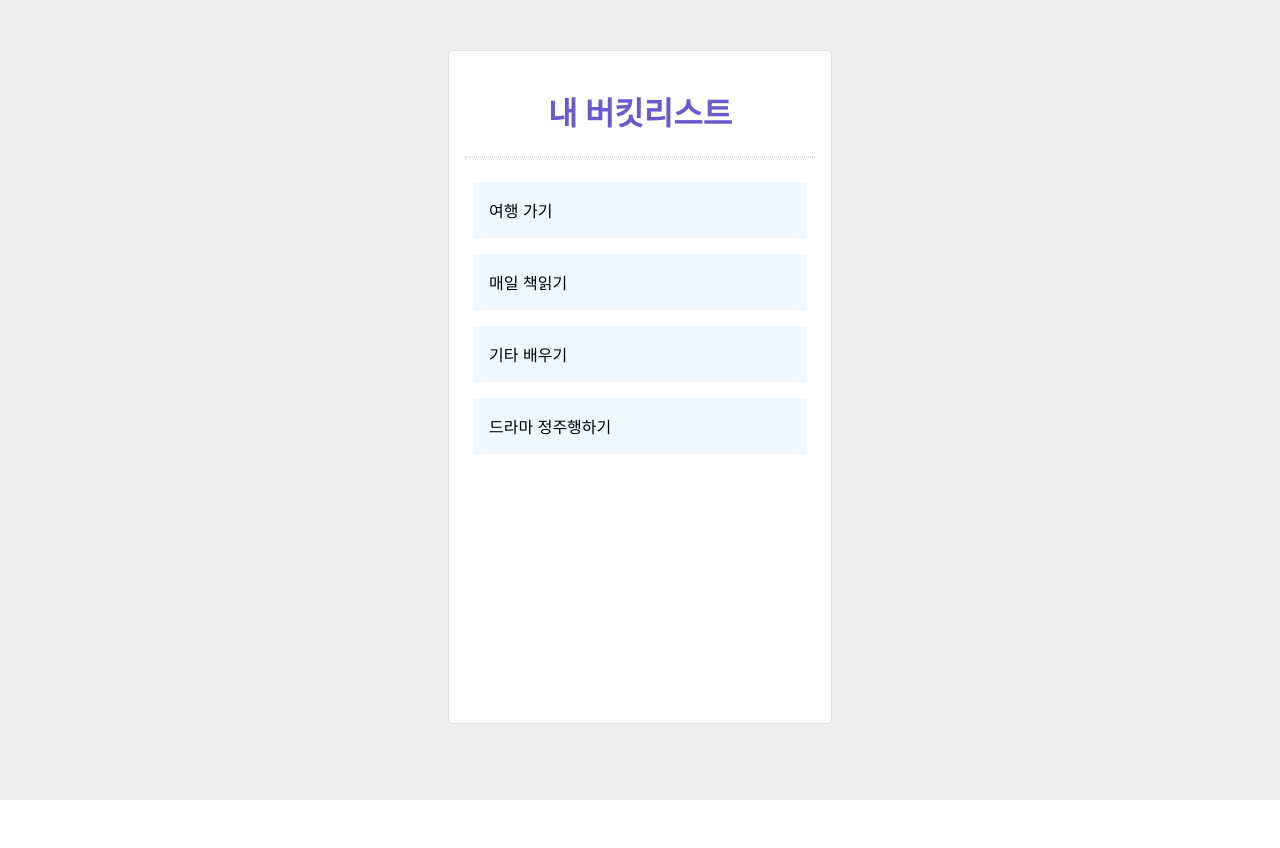
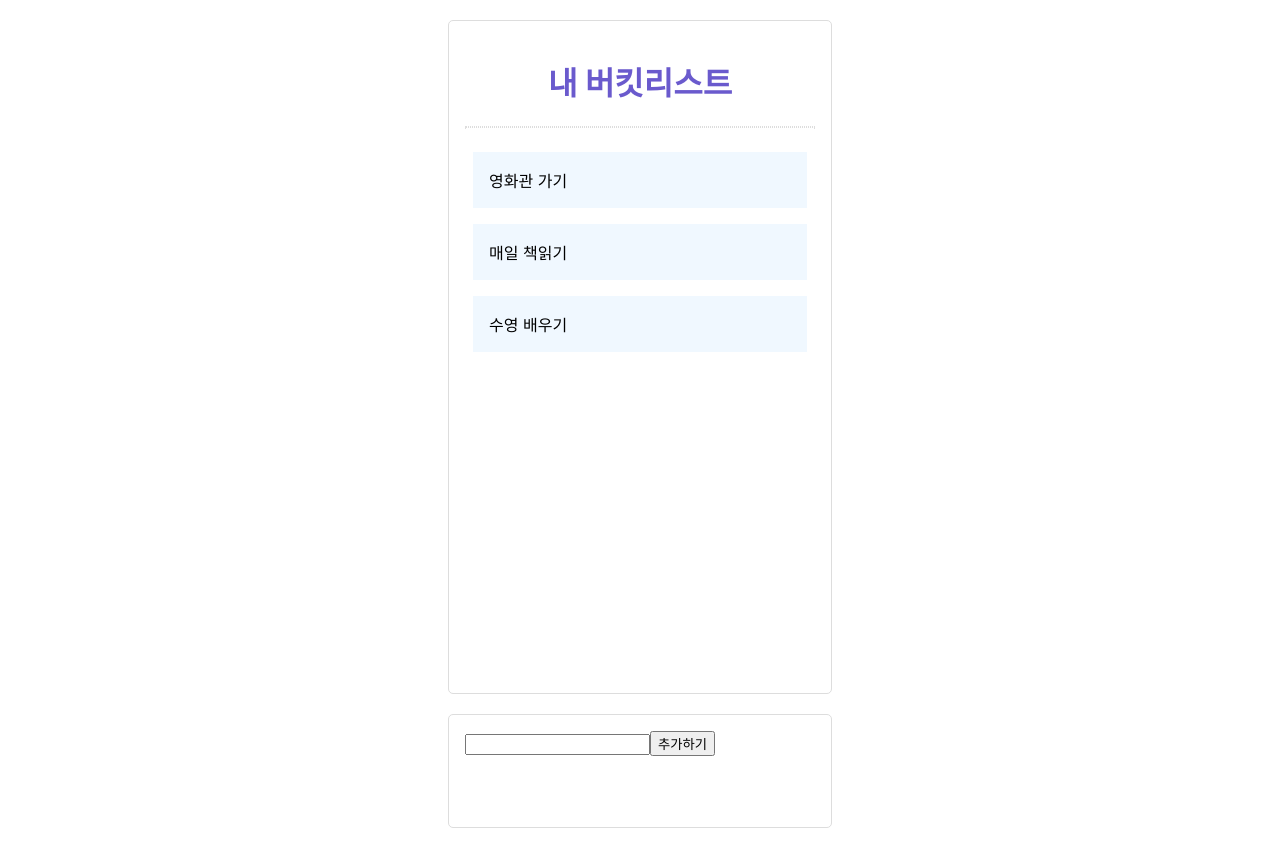
Before and after one commit to Beanxx/BucketList, a React (Create React App) app: page / in a window 1280 px wide. Before the commit the page ends 800 px from the top, so only its background shows below. Built offline with nearby package versions, Linux system fonts and the light colour scheme.

Commit message:
feat: 입력 값을 버킷리스트 아이템으로 추가 기능 input 값을 state 관리함으로써 아이템에 추가

```diff
--- a/package.json
+++ b/package.json
@@ -1,11 +1,12 @@
 {
-  "name": "week-1",
+  "name": "bucket_list",
   "version": "0.1.0",
   "private": true,
   "dependencies": {
     "@testing-library/jest-dom": "^5.11.4",
     "@testing-library/react": "^11.1.0",
     "@testing-library/user-event": "^12.1.10",
+    "babel-jest": "26.6.0",
     "classnames": "2.3.1",
     "node-sass": "4.14.1",
     "open-color": "1.8.0",
--- a/src/App.js
+++ b/src/App.js
@@ -1,33 +1,81 @@
 import React from "react";
+// BucketList 컴포넌트를 import 해옵니다.
+// import [컴포넌트 명] from [컴포넌트가 있는 파일경로];
 import BucketList from "./BucketList";
-//import "./style.css";
-import "./scss_ex.scss";
+import styled from "styled-components";
 
+// 클래스형 컴포넌트는 이렇게 생겼습니다!
 class App extends React.Component {
   constructor(props) {
     super(props);
-    // App 컴포넌트의 state 정의
+    // App 컴포넌트의 state를 정의해줍니다.
     this.state = {
-      list: ["여행 가기", "매일 책읽기", "기타 배우기", "드라마 정주행하기"],
+      list: ["영화관 가기", "매일 책읽기", "수영 배우기"],
     };
+
+    this.text = React.createRef();
   }
 
-  // render() 안에 리액트 엘리먼트를 넣어줌.
+  addBucketList = () => {
+    let list = this.state.list;
+    const new_item = this.text.current.value;
+
+    this.setState({ list: [...list, new_item] });
+  };
+
+  componentDidMount() {
+    console.log(this.text);
+    console.log(this.text.current);
+  }
+
+  // 랜더 함수 안에 리액트 엘리먼트를 넣어줍니다!
   render() {
-    // this 키워드를 통해 state에 접근
-    console.log(this.state);
-
     return (
       <div className="App">
-        <div className="container">
-          <h1 className="title">내 버킷리스트</h1>
-          <hr className="line" />
+        <Container>
+          <Title>내 버킷리스트</Title>
+          <Line />
+          {/* 컴포넌트를 넣어줍니다. */}
           {/* <컴포넌트 명 [props 명]={넘겨줄 것(리스트, 문자열, 숫자, ...)}/> */}
           <BucketList list={this.state.list} />
-        </div>
+        </Container>
+        <Input>
+          <input type="text" ref={this.text} />
+          <button onClick={this.addBucketList}>추가하기</button>
+        </Input>
       </div>
     );
   }
 }
 
+const Input = styled.div`
+  max-width: 350px;
+  min-height: 10vh;
+  background-color: #fff;
+  padding: 16px;
+  margin: 20px auto;
+  border-radius: 5px;
+  border: 1px solid #ddd;
+`;
+
+const Container = styled.div`
+  max-width: 350px;
+  min-height: 80vh;
+  background-color: #fff;
+  padding: 16px;
+  margin: 20px auto;
+  border-radius: 5px;
+  border: 1px solid #ddd;
+`;
+
+const Title = styled.h1`
+  color: slateblue;
+  text-align: center;
+`;
+
+const Line = styled.hr`
+  margin: 16px 0px;
+  border: 1px dotted #ddd;
+`;
+
 export default App;
--- a/src/BucketList.js
+++ b/src/BucketList.js
@@ -1,35 +1,30 @@
 import React from "react";
+import styled from "styled-components";
 
-// 함수형 컴포넌트 방법 1.
-// function Bucketlist(props){
-//     return (
-//         <div>버킷 리스트</div>
-//     );
-// }
-
-// 방법 2. =>가 들어간 함수: 화살표 함수
-// () 안에 props: 부모 컴포넌트에게 받아온 데이터
 const BucketList = (props) => {
-  // Quiz 1: my_list에 ['a', 'b', 'c'] 대신 부모 컴포넌트가 넘겨준 값을 넣으려면 어떻게 해야하나
   const my_lists = props.list;
 
-  console.log(props);
-  // 컴포넌트가 뿌려줄 ui 요소(리엑트 엘리먼트라고 불러요.)를 반환
   return (
-    <div className="lists">
-      {
-        // js의 내장 함수 중 하나인 map. 리스트의 갯수만큼 => 오른쪽 구문 반복.
-        my_lists.map((list, index) => {
-          console.log(list);
-          return (
-            <div className="list-item" key={index}>
-              {list}
-            </div>
-          );
-        })
-      }
-    </div>
+    <ListStyle>
+      {my_lists.map((list, index) => {
+        return <ItemStyle key={index}>{list}</ItemStyle>;
+      })}
+    </ListStyle>
   );
 };
 
+const ListStyle = styled.div`
+  display: flex;
+  flex-direction: column;
+  height: 100%;
+  overflow-x: hidden;
+  overflow-y: auto;
+`;
+
+const ItemStyle = styled.div`
+  padding: 16px;
+  margin: 8px;
+  background-color: aliceblue;
+`;
+
 export default BucketList;
```
Also changed, not shown: 1 other file (tests, documents, lock files or other folders).
